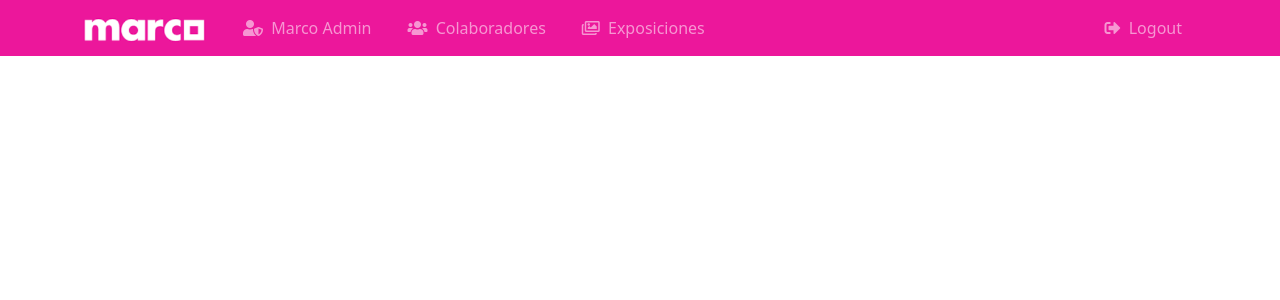
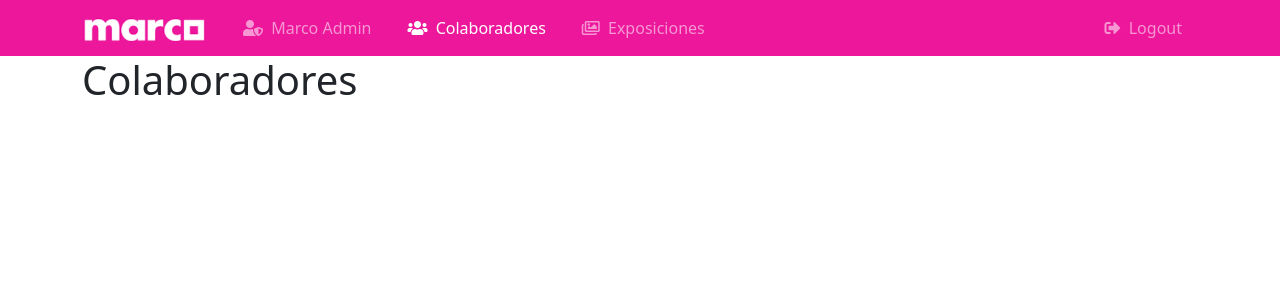
Before and after one commit to vergaraaa/admin-marco, a Vue app: page /colaborators in a window 1280 px wide. Shown: the top 300 px of the page. Built offline with nearby package versions, Linux system fonts and the light colour scheme; sample sign-in values are in the browser's storage.

Commit message:
Interface changes

```diff
--- a/src/components/Nav.vue
+++ b/src/components/Nav.vue
@@ -11,7 +11,7 @@
                     <i class="fas fa-user-shield mx-1"></i>
                     Marco Admin
                 </router-link>
-                <router-link :to="{ name: 'About' }" class="nav-link px-3" :class="'About' === $route.name ? 'active': ''">
+                <router-link :to="{ name: 'Colaborators' }" class="nav-link px-3" :class="'Colaborators' === $route.name ? 'active': ''">
                     <i class="fas fa-users mx-1"></i>
                     Colaboradores
                 </router-link>
--- a/src/router/index.js
+++ b/src/router/index.js
@@ -1,6 +1,6 @@
 import { createRouter, createWebHistory } from 'vue-router'
 import Home from '../views/Home.vue'
-import About from '../views/About.vue'
+import Colaborators from '../views/Colaborators.vue'
 import Login from '../views/Login.vue'
 import Expos from '../views/Expos.vue'
 import ExpoDetail from '../views/ExpoDetail.vue'
@@ -13,9 +13,9 @@ const routes = [
         meta: { requiresAuth: true },
     },
     {
-        path: '/about',
-        name: 'About',
-        component: About,
+        path: '/colaborators',
+        name: 'Colaborators',
+        component: Colaborators,
         meta: { requiresAuth: true }
     },
     {
--- a/src/views/About.vue
+++ /dev/null
@@ -1,5 +0,0 @@
-<template>
-    <div class="container">
-        <h1>colaboradores</h1>
-    </div>
-</template>
--- /dev/null
+++ b/src/views/Colaborators.vue
@@ -0,0 +1,10 @@
+<template>
+    <div class="container">
+        <h1>Colaboradores</h1>
+        <div class="row">
+            <div class="col-md-4">
+
+            </div>
+        </div>
+    </div>
+</template>
--- a/src/views/Expos.vue
+++ b/src/views/Expos.vue
@@ -49,7 +49,9 @@ export default {
 </script>
 
 <style scoped>
-
+body{
+    background-color: #f4ede7;
+}
 .spinner-border {
     width: 50px;
     height: 50px;
--- a/src/views/Home.vue
+++ b/src/views/Home.vue
@@ -7,6 +7,9 @@
 <script>
 
 export default {
-    name: 'Home'
+    name: 'Home',
+    created(){
+        document.body.style.background = "#f4ede7";
+    }
 }
 </script>
```
